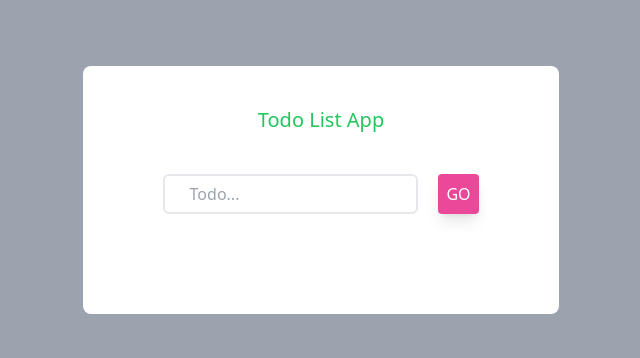
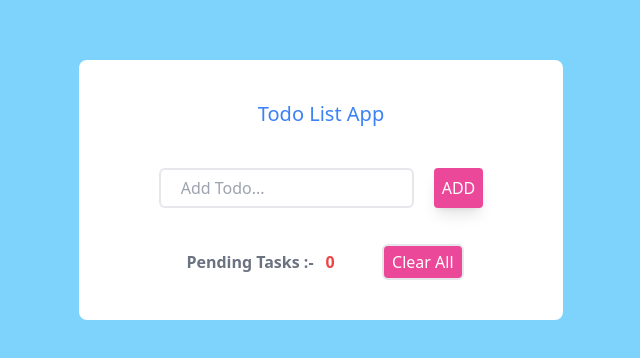
Before and after one commit to robinhoodxxx/Todo-list, a React (Create React App) app: page / in a window 1280 px wide. Shown: the part 210-568 px from the top of the page, without its empty margins (319-959 px from the left). Built offline with nearby package versions, Linux system fonts and the light colour scheme.

Commit message:
alert added

```diff
--- a/src/components/Alert.js
+++ b/src/components/Alert.js
@@ -1,9 +1,19 @@
-import React from 'react'
+import React, { useEffect } from 'react'
 
-const Alert = () => {
+const Alert = ({ alert, removealert, list }) => {
+
+  const { msg, color } = alert
+
+  useEffect(() => {
+    const timeout = setTimeout(() => {
+      removealert()
+    }, 1000)
+
+    return () => clearTimeout(timeout)
+  }, [list])
 
   return (
-    <div>Editing Mode</div>
+    <p className={color && `text-${color}-500 w-auto rounded-md capitalize text-center my-1 py-1 border-2 border-${color}-500`}>{msg}</p>
   )
 }
 
--- a/src/components/Todo.js
+++ b/src/components/Todo.js
@@ -7,7 +7,7 @@ const Todo = ({ props, deleted, edit }) => {
 
 
     return (
-        <li className='flex justify-between my-5 mr-3 border-2 hover:border-sky-500 px-5 py-2 rounded-md hover:shadow-lg scroll-ml-10 '>
+        <li className='flex justify-between mb-5 mr-3 border-2 hover:border-sky-500 px-5 py-2 rounded-md hover:shadow-lg scroll-ml-10 '>
 
             <h1 className='text-blue-600  font-medium'>{props.task}</h1>
 
--- a/src/components/TodoList.js
+++ b/src/components/TodoList.js
@@ -1,6 +1,7 @@
 import React, { useState, useEffect } from 'react'
 import Alert from './Alert';
 import Todo from './Todo'
+import TotalTasks from './TotalTasks';
 
 
 
@@ -20,6 +21,8 @@ const TodoList = () => {
     const [tasks, settasks] = useState(getLocalStorage())
     const [editmode, seteditmode] = useState(false)
     const [editId, setEditId] = useState(null)
+    const [alert, setalert] = useState({ show: false, msg: null, color: null })
+
 
 
     useEffect(() => {
@@ -34,6 +37,7 @@ const TodoList = () => {
         })
 
         settasks(FilteredTasks)
+        setalert({ show: true, msg: 'Task Deleted', color: 'red' })
 
     }
 
@@ -49,12 +53,16 @@ const TodoList = () => {
 
     }
 
+    const removealert = () => {
+        setalert({ show: false, msg: '', color: '' })
+    }
+
 
     const handleSumbit = (e) => {
 
         e.preventDefault()
 
-        if (!todo) return
+
 
         if (editmode) {
 
@@ -68,10 +76,10 @@ const TodoList = () => {
 
             })
 
+            seteditmode(false)
             settasks(editedtasks)
-
+            setalert({ show: true, msg: 'Editing completed ', color: 'green' })
             settodo('')
-            seteditmode(false)
 
             return
 
@@ -85,25 +93,34 @@ const TodoList = () => {
 
 
     return (
-        <main className='bg-gray-400 h-screen w-screen flex items-center justify-center '>
+        <main className='bg-sky-300 h-screen w-screen flex items-center justify-center '>
             <section className='bg-white flex  justify-center max-w-max rounded-lg flex-col px-20 py-10 lg:min-w-[35%] max-h-[90%]'>
                 <header>
-                    <h1 className='text-xl  capitalize font-medium text-center mb-5 text-green-500'>todo list app</h1>
+                    <h1 className='text-xl  capitalize font-medium text-center mb-5 text-blue-500'>todo list app</h1>
                 </header>
 
-                <form onSubmit={handleSumbit}   className='my-5 flex' >
+                {alert.show && <Alert alert={alert} removealert={removealert} list={tasks} />}
 
-                    <input type="text" placeholder=' Todo...'
-                        value={todo}
+                <form onSubmit={handleSumbit} className='my-5 flex' >
+
+                    <input type="text" placeholder='Add Todo...'
+                        value={todo} required
                         onChange={(e) => settodo(e.target.value)}
                         className='pl-5 py-1.5  border-2 rounded-md  outline-none focus:border-pink-500 flex-1'
                     />
                     <button className={`bg-pink-500 uppercase text-white rounded p-2 ml-5 shadow-lg hover:shadow-gray-400 ${editmode && 'bg-orange-500 '}`}
-                        type='submit'>{editmode ? 'edit' : 'go'}
+                        type='submit'>{editmode ? 'edit' : 'add'}
                     </button>
                 </form>
 
-                <ul className=' overflow-y-auto  my-5  scroll-smooth'>
+                {
+
+                    tasks.length > 0 && <h1 className='text-lg text-center text-red-600 capitalize font-medium my-2'>tasks</h1>
+                }
+
+                <ul className=' overflow-y-auto my-2   scroll-smooth'>
+
+
 
                     {tasks.map((task, index) => {
 
@@ -120,6 +137,20 @@ const TodoList = () => {
                     }
                 </ul>
 
+                <footer className='flex justify-around'>
+
+                    <TotalTasks pendingtasks={tasks.length} />
+                    <button
+                        className='text-white border-2 capitalize bg-pink-500 rounded-md px-2 py-1 hover:shadow-lg'
+                        onClick={() => {
+                            settasks([])
+                            setalert({ show: true, msg: 'All tasks deleted', color: 'red' })
+                        }}>
+                    clear all
+                    </button>
+                </footer>
+
+
 
             </section>
 
--- /dev/null
+++ b/src/components/TotalTasks.js
@@ -0,0 +1,14 @@
+import React from 'react'
+
+const TotalTasks = ({pendingtasks}) => {
+  return (
+
+    <footer className='flex  items-center mx-2 capitalize font-bold '>
+        <span className='text-gray-500 mr-3'>pending tasks :-</span>
+        <span className='text-red-500'>{pendingtasks}</span>
+    </footer>
+  )
+
+}
+
+export default TotalTasks
```
